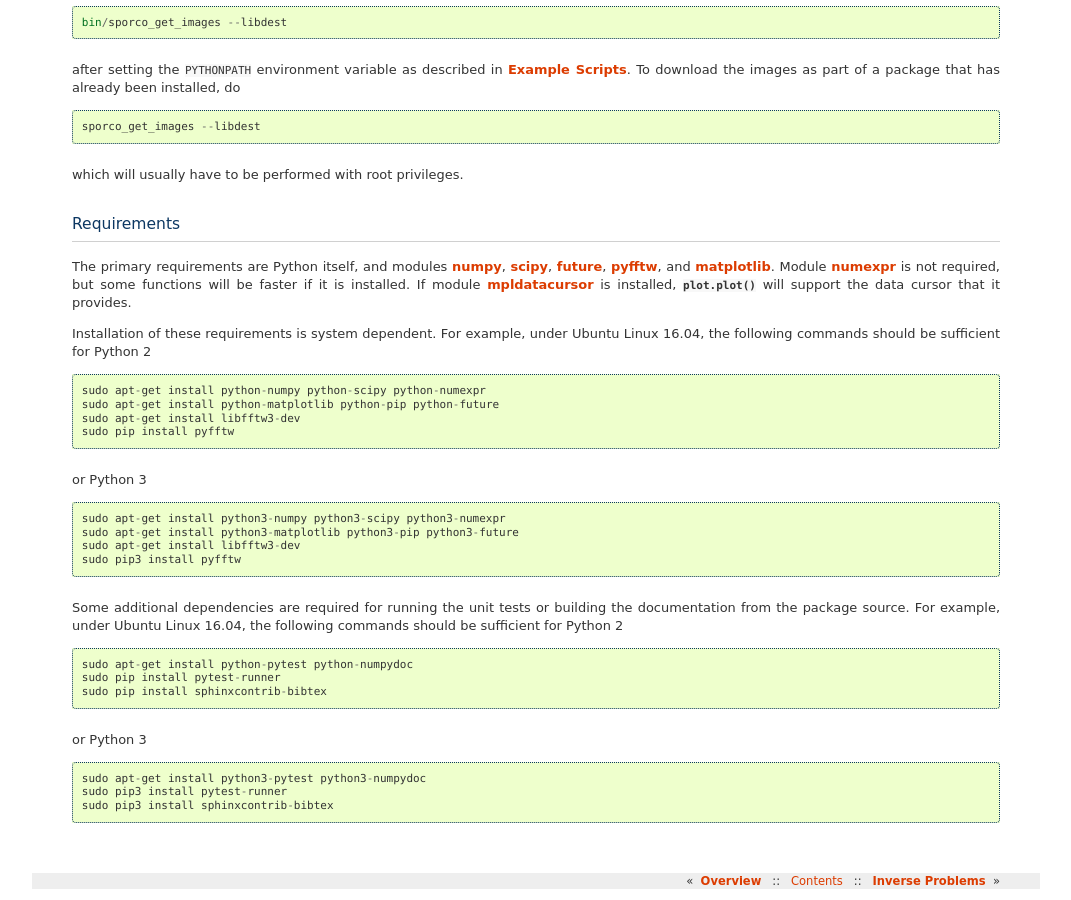
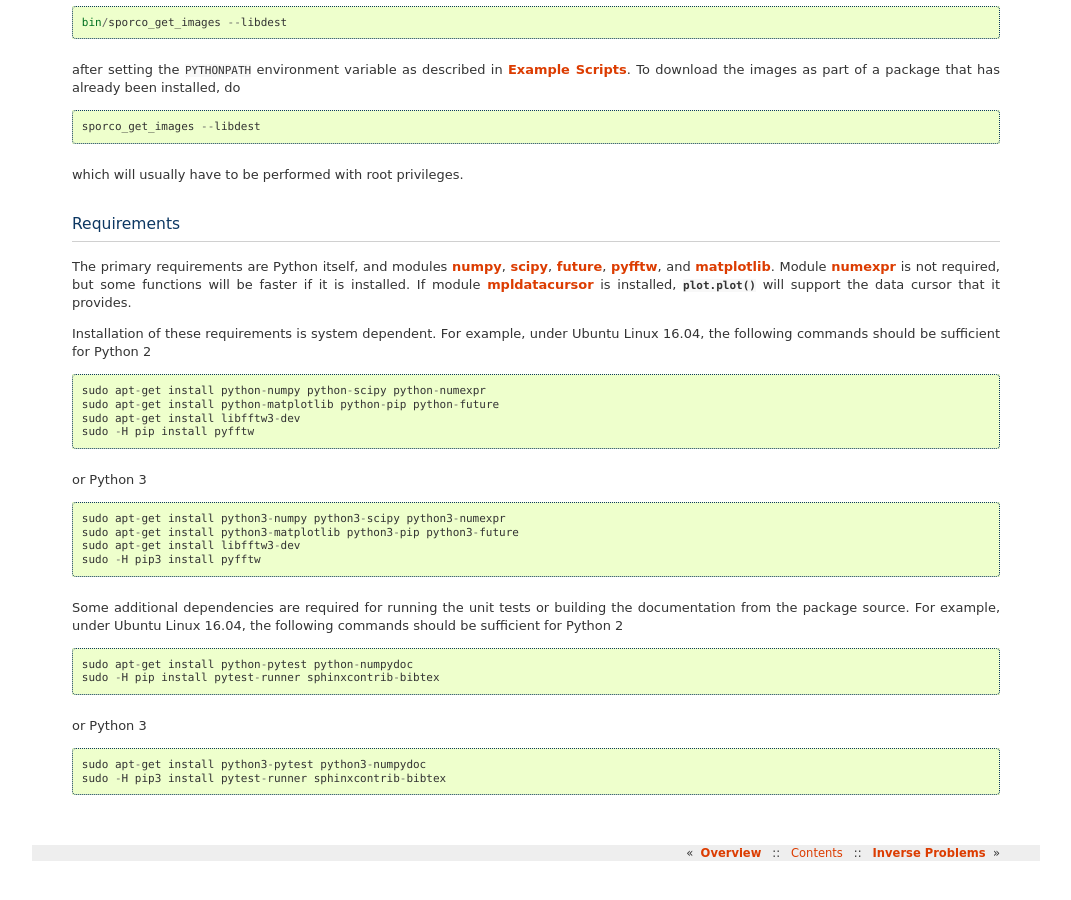
Before and after one commit to bwohlberg/sporco, a Sphinx documentation site: the page built from docs/source/install.rst, in a window 1280 px wide and 900 px high, scrolled down 777 px. Shown: the whole window, without its empty margins (104-1175 px from the left). Built offline with Sphinx 7.4.7, drawn with Linux system fonts in a browser that asks for light colours; pages that are not in the unit, such as notebooks, are missing from menus; after the commit the page ends 1650 px from its top, so only the background shows below that.

Commit message:
Modified install instructions

```diff
--- a/docs/source/install.rst
+++ b/docs/source/install.rst
@@ -93,7 +93,7 @@ for Python 2
    sudo apt-get install python-numpy python-scipy python-numexpr
    sudo apt-get install python-matplotlib python-pip python-future
    sudo apt-get install libfftw3-dev
-   sudo pip install pyfftw
+   sudo -H pip install pyfftw
 
 or Python 3
 
@@ -102,7 +102,7 @@ or Python 3
    sudo apt-get install python3-numpy python3-scipy python3-numexpr
    sudo apt-get install python3-matplotlib python3-pip python3-future
    sudo apt-get install libfftw3-dev
-   sudo pip3 install pyfftw
+   sudo -H pip3 install pyfftw
 
 
 Some additional dependencies are required for running the unit tests
@@ -113,13 +113,11 @@ for Python 2
 ::
 
    sudo apt-get install python-pytest python-numpydoc
-   sudo pip install pytest-runner
-   sudo pip install sphinxcontrib-bibtex
+   sudo -H pip install pytest-runner sphinxcontrib-bibtex
 
 or Python 3
 
 ::
 
    sudo apt-get install python3-pytest python3-numpydoc
-   sudo pip3 install pytest-runner
-   sudo pip3 install sphinxcontrib-bibtex
+   sudo -H pip3 install pytest-runner sphinxcontrib-bibtex
```
